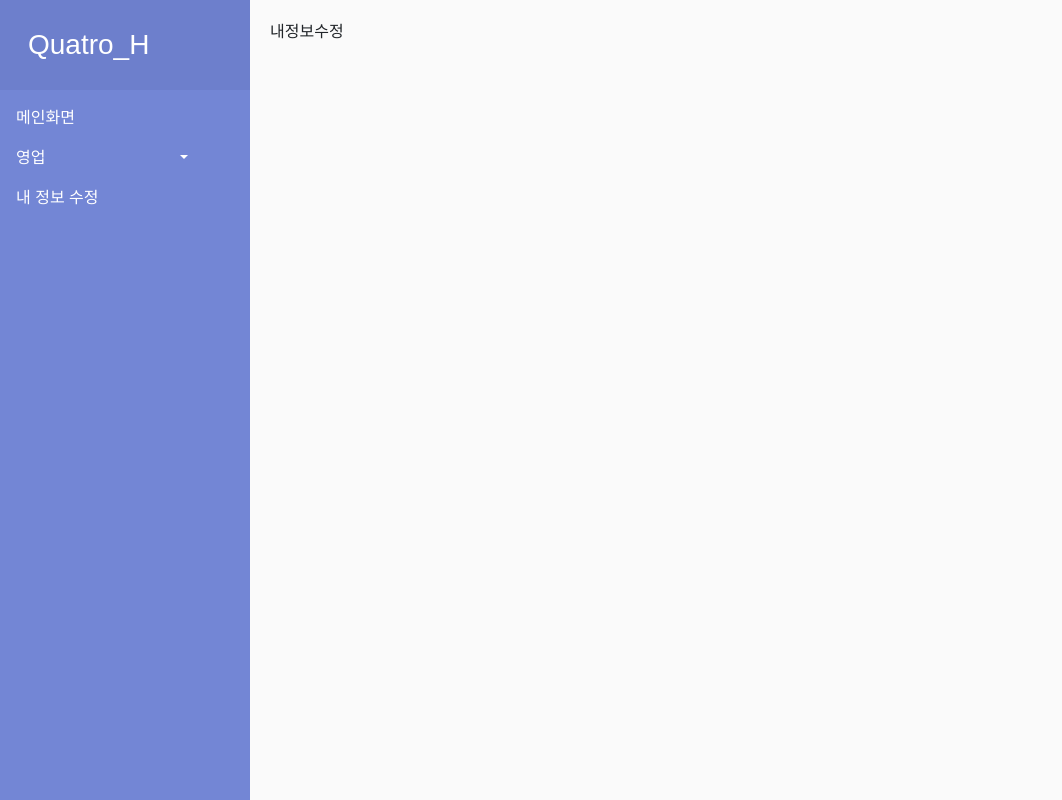
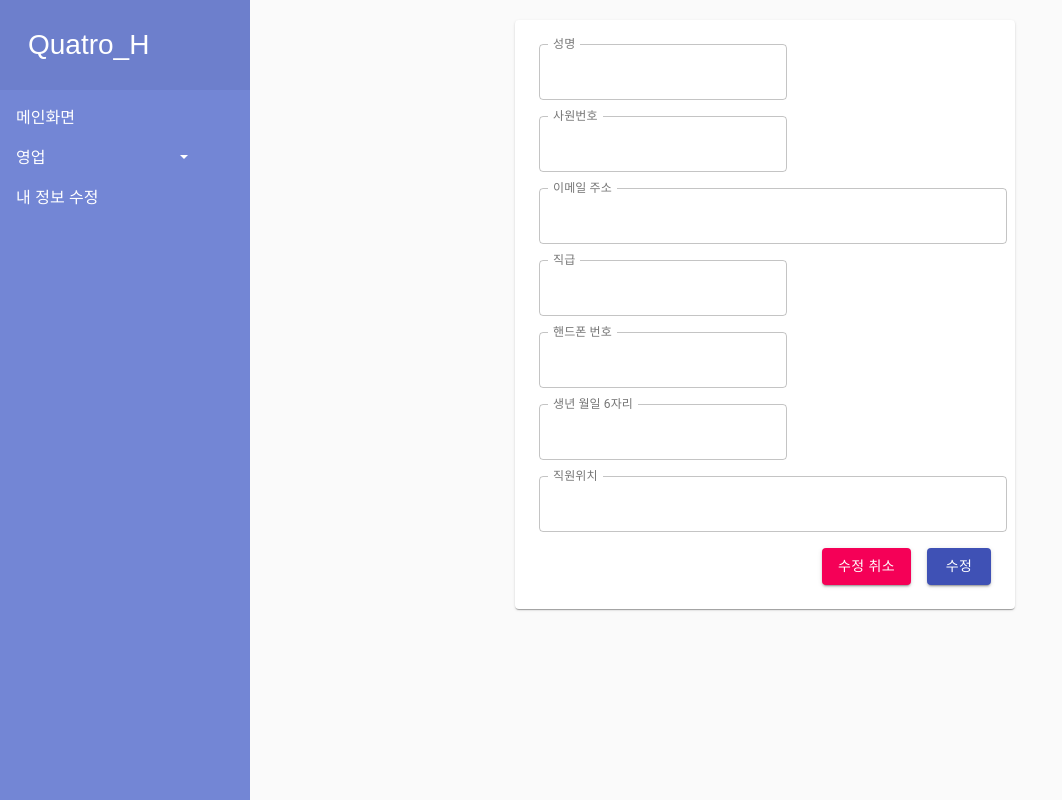
Before and after one commit to juhyunkil/project, a React (Create React App) app: page /myPage in a window 1280 px wide. Shown: the whole page, without its empty margins (0-1062 px from the left). Built offline with nearby package versions, Linux system fonts and the light colour scheme.

Commit message:
직원 정보 수정

```diff
--- a/src/admin/pages/Shop_accumulate.jsx
+++ b/src/admin/pages/Shop_accumulate.jsx
@@ -30,12 +30,15 @@ export default function Shop_accumulate() {
     return (
       <React.Fragment>
         <Grid container spacing={3}>
-            <Grid item xs={2}>
-                지역
+            <Grid container item xs={12} >
+                <Grid item xs={2}>
+                    지역
+                </Grid>
+                <Grid item xs={10}>
+                    <input></input>
+                </Grid>
             </Grid>
-            <Grid item xs={10}>
-                <input></input>
-            </Grid>
+
             <Grid item xs={2}>
                 매장명
             </Grid>
--- a/src/users/pages/MyPage.jsx
+++ b/src/users/pages/MyPage.jsx
@@ -1,13 +1,137 @@
-import React, { Component } from 'react';
+import React from 'react';
+import { makeStyles } from '@material-ui/core/styles';
+import TextField from '@material-ui/core/TextField';
+import { Grid, Paper } from '@material-ui/core';
+import Button from '@material-ui/core/Button';
 
-class Workers2 extends Component {
-    render() {
-        return (
-            <div>
-                내정보수정
-            </div>
-        );
-    }
+const useStyles = makeStyles((theme) => ({
+  root: {
+    flexGrow: 1,
+  },
+  paper: {
+    padding: theme.spacing(2),
+    margin: 'auto',
+    maxWidth: 500,
+  },
+  textField: {
+    marginLeft: theme.spacing(1),
+    marginRight: theme.spacing(1),
+    width: '10ch',
+  },
+  button: {
+    margin: theme.spacing(1),
+  },
+}));
+
+export default function Workers2() {
+  const classes = useStyles();
+
+  return (
+    <div className={classes.root}>
+        <Grid
+            container
+            direction="column"
+            justify="flex-start"
+            alignItems="center"
+        >
+            <Paper
+            direction="column"
+            className={classes.paper}>
+                <TextField
+                    id="outlined-full-width"
+                    label="성명"
+                    style={{ margin: 8 }}
+                    margin="normal"
+                    InputLabelProps={{
+                        shrink: true,
+                    }}
+                    variant="outlined"
+                />
+                <TextField
+                    id="outlined-full-width"
+                    label="사원번호"
+                    style={{ margin: 8 }}
+                    margin="normal"
+                    InputLabelProps={{
+                        shrink: true,
+                    }}
+                    variant="outlined"
+                />
+                <TextField
+                    id="outlined-full-width"
+                    label="이메일 주소"
+                    style={{ margin: 8 }}
+                    fullWidth
+                    margin="normal"
+                    InputLabelProps={{
+                        shrink: true,
+                    }}
+                    variant="outlined"
+                />
+                <TextField
+                    id="outlined-full-width"
+                    label="직급"
+                    style={{ margin: 8 }}
+                    margin="normal"
+                    InputLabelProps={{
+                    shrink: true,
+                    }}
+                    variant="outlined"
+                />
+                <TextField
+                    id="outlined-full-width"
+                    label="핸드폰 번호"
+                    style={{ margin: 8 }}
+                    margin="normal"
+                    InputLabelProps={{
+                        shrink: true,
+                    }}
+                    variant="outlined"
+                />
+                <TextField
+                    id="outlined-full-width"
+                    label="생년 월일 6자리"
+                    style={{ margin: 8 }}
+                    margin="normal"
+                    InputLabelProps={{
+                        shrink: true,
+                    }}
+                    variant="outlined"
+                />
+                <TextField
+                    id="outlined-full-width"
+                    label="직원위치"
+                    style={{ margin: 8 }}
+                    fullWidth
+                    margin="normal"
+                    InputLabelProps={{
+                        shrink: true,
+                    }}
+                    variant="outlined"
+                />
+                <Grid
+                    container
+                    justify="flex-end"
+                >
+                    <Button
+                        variant="contained"
+                        color="secondary"
+                        className={classes.button}
+                        onClick={() => { alert('clicked') }}
+                    >
+                        수정 취소
+                    </Button>
+                    <Button
+                        variant="contained"
+                        color="primary"
+                        className={classes.button}
+                        onClick={() => { alert('clicked') }}
+                    >
+                        수정
+                    </Button>
+                </Grid>
+            </Paper>
+        </Grid>
+    </div>
+  );
 }
-
-export default Workers2;
```
